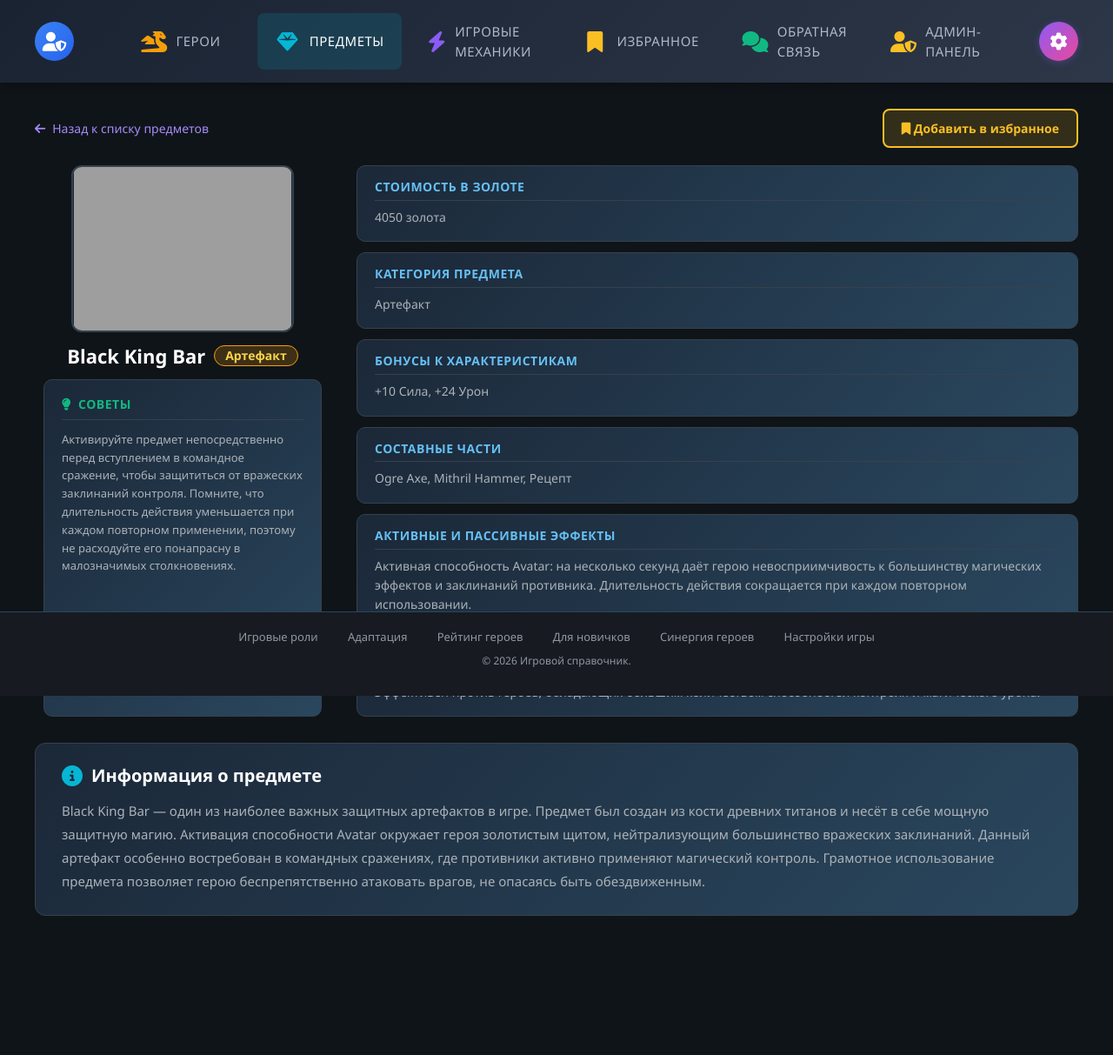
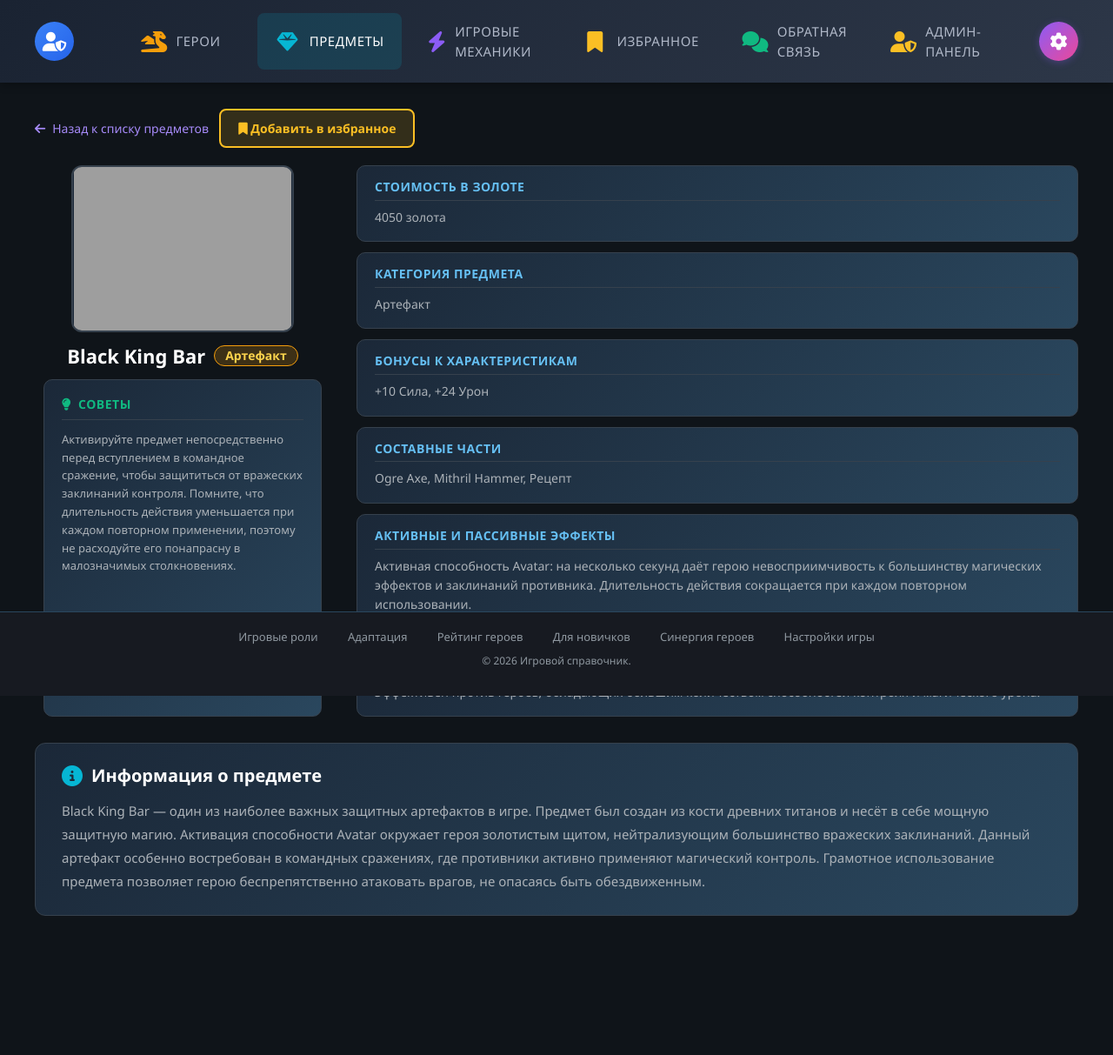
Before and after one commit to vsemsosal625/kursach, a PHP site: page /sections/items/item.php in a window 1280 px wide. Shown: the whole page at 87% size. Run offline with PHP 8.4, Linux system fonts and the light colour scheme; the visitor is signed in with stand-in values (Sample User, id 1); data that the repository does not hold is empty; grey boxes are pictures that could not be loaded.

Commit message:
Favorite button: place next to back button (left-aligned) instead of far right

```diff
--- a/sections/heroes/hero.php
+++ b/sections/heroes/hero.php
@@ -41,7 +41,7 @@ require_once __DIR__ . '/../../includes/header.php';
 ?>
 
 <style>
-.detail-top-bar { display:flex; align-items:center; justify-content:space-between; gap:12px; flex-wrap:wrap; margin-bottom:20px; }
+.detail-top-bar { display:flex; align-items:center; justify-content:flex-start; gap:12px; flex-wrap:wrap; margin-bottom:20px; }
 .detail-top-bar .back-btn { margin-bottom:0; }
 .detail-top-bar .fav-btn { margin:0; }
 </style>
--- a/sections/items/item.php
+++ b/sections/items/item.php
@@ -41,7 +41,7 @@ require_once __DIR__ . '/../../includes/header.php';
 ?>
 
 <style>
-.detail-top-bar { display:flex; align-items:center; justify-content:space-between; gap:12px; flex-wrap:wrap; margin-bottom:20px; }
+.detail-top-bar { display:flex; align-items:center; justify-content:flex-start; gap:12px; flex-wrap:wrap; margin-bottom:20px; }
 .detail-top-bar .back-btn { margin-bottom:0; }
 .detail-top-bar .fav-btn { margin:0; }
 </style>
```
